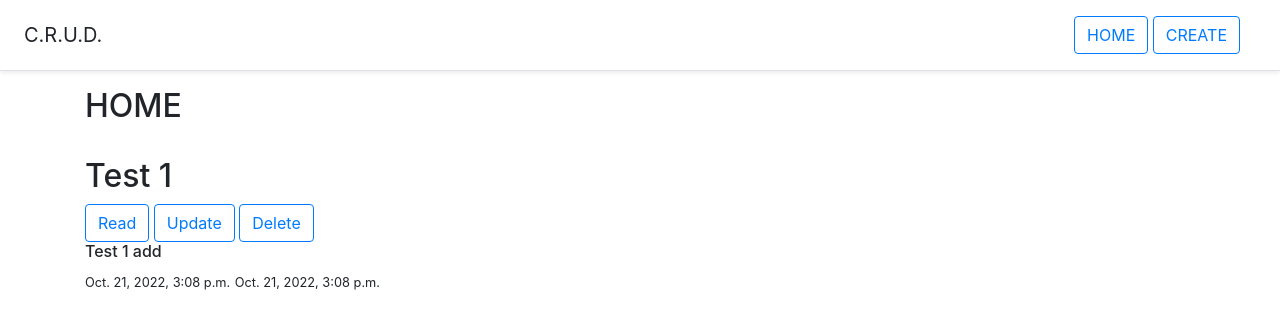
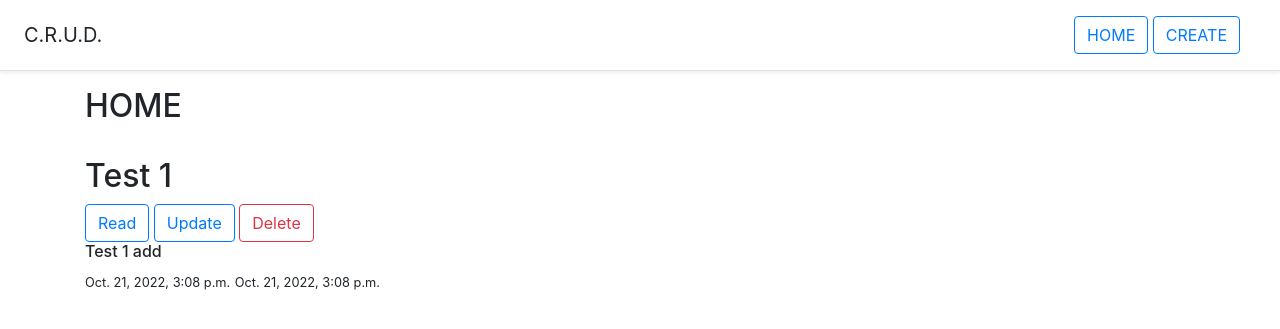
Before and after one commit to Radzivon-Karachun/django_CRUD_Project, a Django app: page / in a window 1280 px wide. Shown: the top 329 px of the page. Run offline with Django 4.2, Linux system fonts and the light colour scheme; data comes from the database, SQL or seed files in the repository; some libraries are stand-ins or nearby versions.

Commit message:
update home page

```diff
--- a/templates/crud/home.html
+++ b/templates/crud/home.html
@@ -7,7 +7,7 @@
             <h2>{{ blog.title }}</h2>
             <a class="btn btn-outline-primary" href="{% url 'detail_blog_page' blog.id %}">Read</a>
             <a class="btn btn-outline-primary" href="{% url 'update_blog_page' blog.id %}">Update</a>
-            <a class="btn btn-outline-primary" href="{% url 'delete_blog_page' blog.id %}">Delete</a>
+            <a class="btn btn-outline-danger" href="{% url 'delete_blog_page' blog.id %}">Delete</a>
             <h6>{{ blog.body|truncatechars:255 }}</h6>
             <small>{{ blog.create_date }}</small>
             <small>{{ blog.update_date }}</small><br><br>
```
